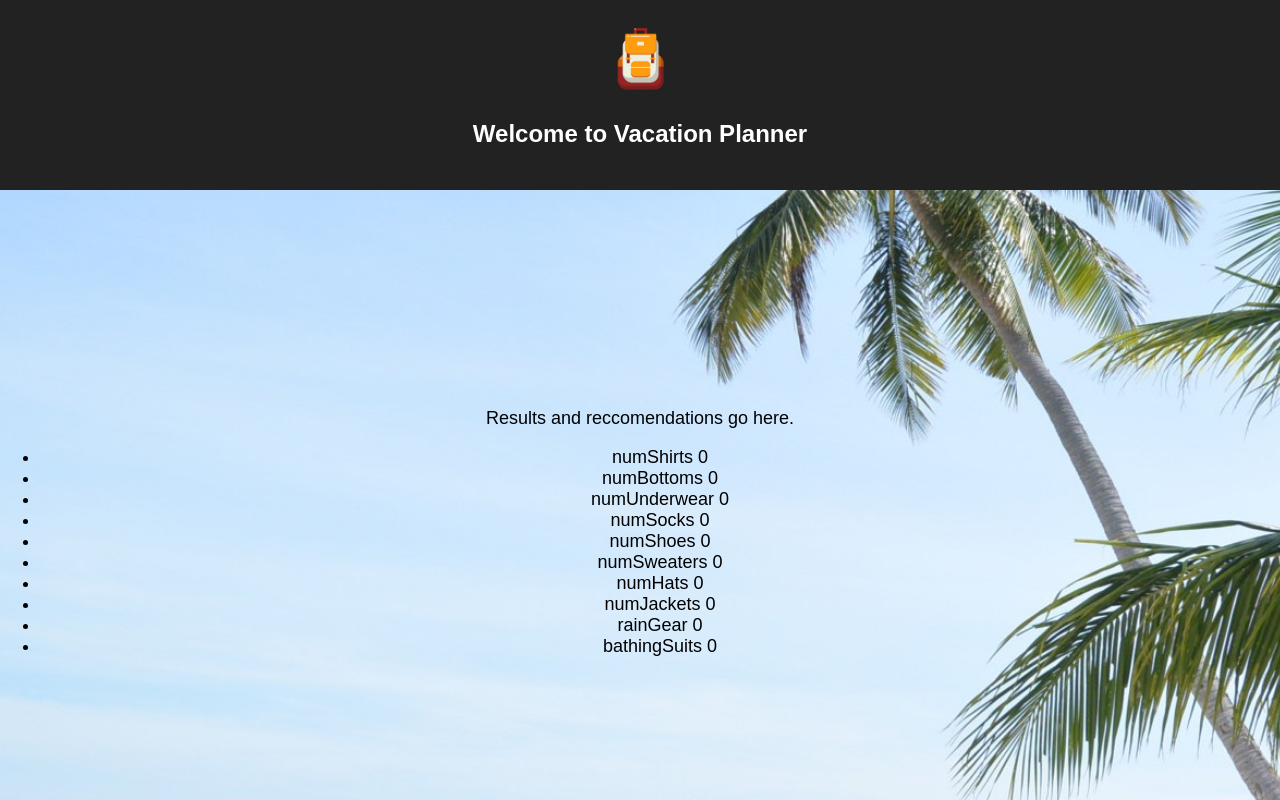
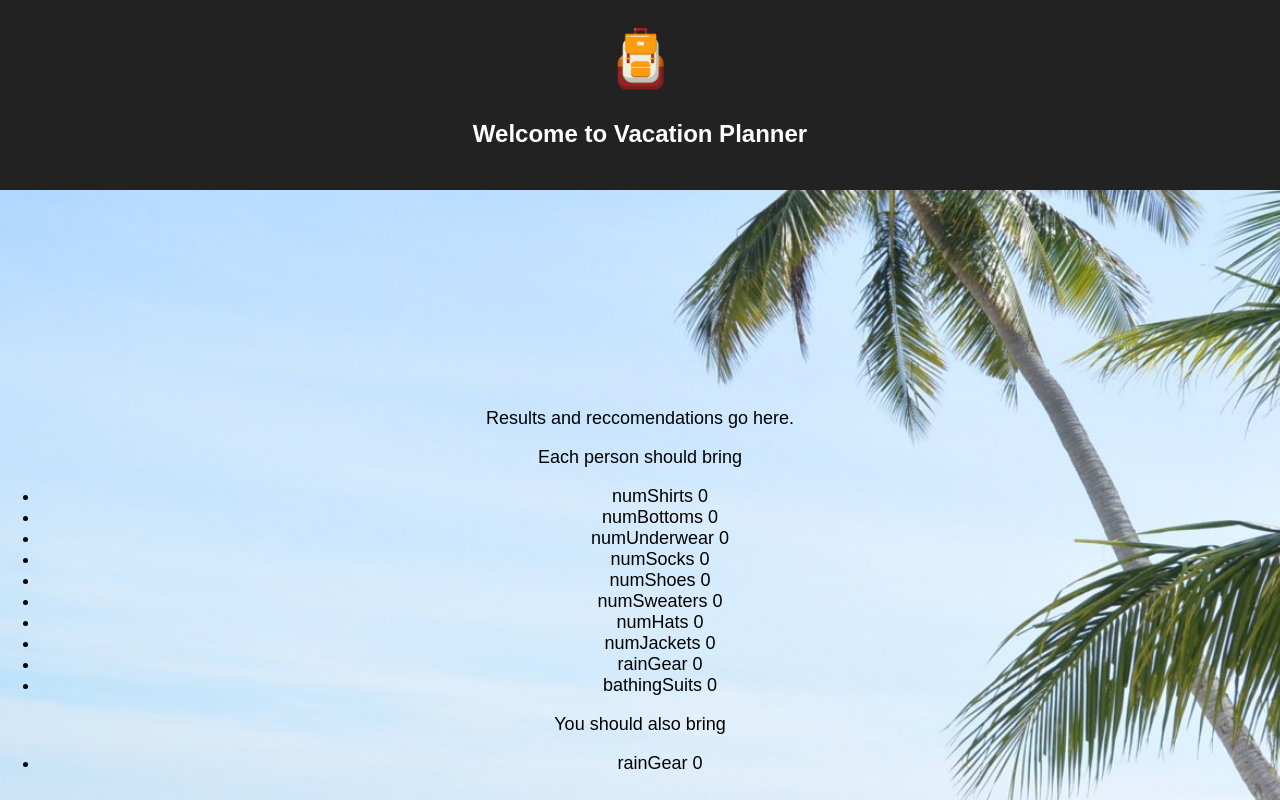
Before and after one commit to ThomasGiulianelli/Vacation-Planner, a React (Create React App) app: page / in a window 1280 px wide. Both pictures are taken after typing "2020-01-15", "2020-01-15" into the empty fields and a click on the input "Submit". Shown: the top 800 px of the page. Built offline with nearby package versions, Linux system fonts and the light colour scheme; the HTML template or start-up script is replaced by a standard one.

Commit message:
Separated raingear from person-specific clothing items

```diff
--- a/src/ResultScreen.tsx
+++ b/src/ResultScreen.tsx
@@ -17,11 +17,24 @@ class ResultScreen extends React.Component<Props,any> {
       const listItems = clothingRecommendation.map((recommendation) =>
         <li key={recommendation.id}>{recommendation.id} {recommendation.amount}</li>
       );
+      let rainGear;
+      listItems.forEach((item) => {
+        if(item.key == "rainGear") {
+          rainGear = item;
+        }
+      });
 
       return(
-        <ul>
-          {listItems}
-        </ul>
+        <div>
+          <p>Each person should bring</p>
+          <ul>
+            {listItems}
+          </ul>
+          <p>You should also bring</p>
+          <ul>
+            {rainGear}
+          </ul>
+        </div>
       );
     }
 
@@ -49,7 +62,7 @@ function CalculateClothing(numPeople: number, departureDate: string, returnDate:
 
   let weatherSpecific = [
     {id: 'numJackets', amount: 0},
-    {id: 'rainGear', amount: 0}
+    {id: 'rainGear', amount: 0} // umbrellas or ponchos
   ];
 
   let locationSpecific = [
@@ -67,20 +80,20 @@ function CalculateClothing(numPeople: number, departureDate: string, returnDate:
 
   if (numDays > 0 && numDays < 7) {
     dailyEssentials.forEach((item) => {
-      item.amount = numDays * numPeople;
+      item.amount = numDays;
     });
     weeklyEssentials.forEach((item) => {
-      item.amount = 1 * numPeople;
+      item.amount = 1;
     });
     weatherSpecific.forEach((item) => {
       item.amount = 1 * numPeople;
     });
   } else if (numDays >= 7) {
     dailyEssentials.forEach((item) => {
-      item.amount = (7 + Math.round(numDays / 5)) * numPeople;
+      item.amount = (7 + Math.round(numDays / 5));
     });
     weeklyEssentials.forEach((item) => {
-      item.amount = Math.round(numDays/7) * numPeople;
+      item.amount = Math.round(numDays/7);
     });
     weatherSpecific.forEach((item) => {
       item.amount = 1 * numPeople;
```
